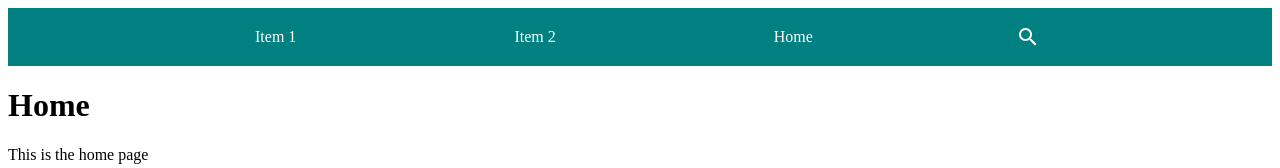
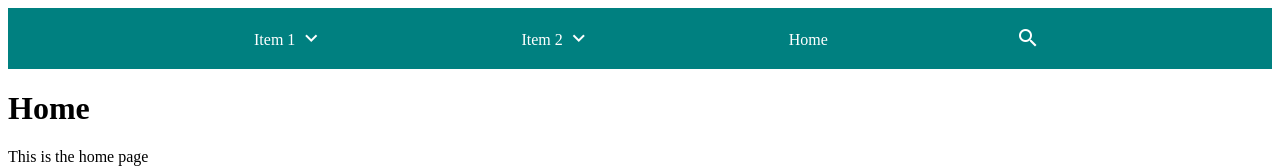
Before and after one commit to MichaelT-178/ForGuy, a Vue app: page / in a window 1280 px wide. Shown: the top 168 px of the page. Built offline with nearby package versions, Linux system fonts and the light colour scheme.

Commit message:
Added expansion arrows

```diff
--- a/src/App.vue
+++ b/src/App.vue
@@ -9,4 +9,6 @@
 <script setup>
 import Menu from './components/Menu.vue';
 
+//activeSubMenuIndex === index && showMenu
+
 </script>
--- a/src/components/Menu.vue
+++ b/src/components/Menu.vue
@@ -7,11 +7,16 @@
               class="menu-item"
               v-for="(menuItem, index) in menuItems"
               :key="index"
-              @mouseover="menuItem.subMenu ? showSubMenu(index) : null"
-              @mouseout="menuItem.subMenu ? hideSubMenu : null"
+              @mouseover="menuItem.subMenu ? showSubMenu(index) : null;
+                          hoveredOver = menuItem.subMenu ? true : false"
+              @mouseout="menuItem.subMenu ? hideSubMenu : null; hoveredOver = false"
               @click="handleMenuClick(menuItem)"
             >
-              <span>{{ menuItem.text }}</span>
+              <span>{{ menuItem.text }}
+                <i class="material-icons" :style="{ opacity: menuItem.subMenu ? 1 : 0, width: menuItem.subMenu ? 1 : 0 }">
+                  {{ activeSubMenuIndex === index && hoveredOver && menuItem.subMenu ? 'expand_less' : 'expand_more' }}
+                </i>
+              </span>
               <div
                 class="sub-menu"
                 v-if="menuItem.subMenu"
@@ -29,7 +34,7 @@
             <span
               class="material-icons"
               @click="handleSearchClick"
-              style="flex-shrink: 0; margin-top: 6.5px">
+              style="flex-shrink: 0; margin-top: 3.2px">
               search
             </span>
           </div>
@@ -44,6 +49,7 @@ import router from '../router';
 
 const showMenu = ref(false);
 const activeSubMenuIndex = ref(null);
+const hoveredOver = ref(false);
 
 const menuItems = [
   {
@@ -111,7 +117,8 @@ const handleSearchClick = () => {
 .menu-item {
   position: relative;
   cursor: pointer;
-  padding: 10px 15px;
+  /* padding: 10px 15px; top right bottom left*/
+  padding: 2.5px 11px 10px 14px;
   transition: background-color 0.3s ease;
 }
 
@@ -152,4 +159,8 @@ a:hover {
   text-decoration: underline;
 }
 
+.material-icons {
+  transform: translateY(5.1px);
+}
+
 </style>
```
